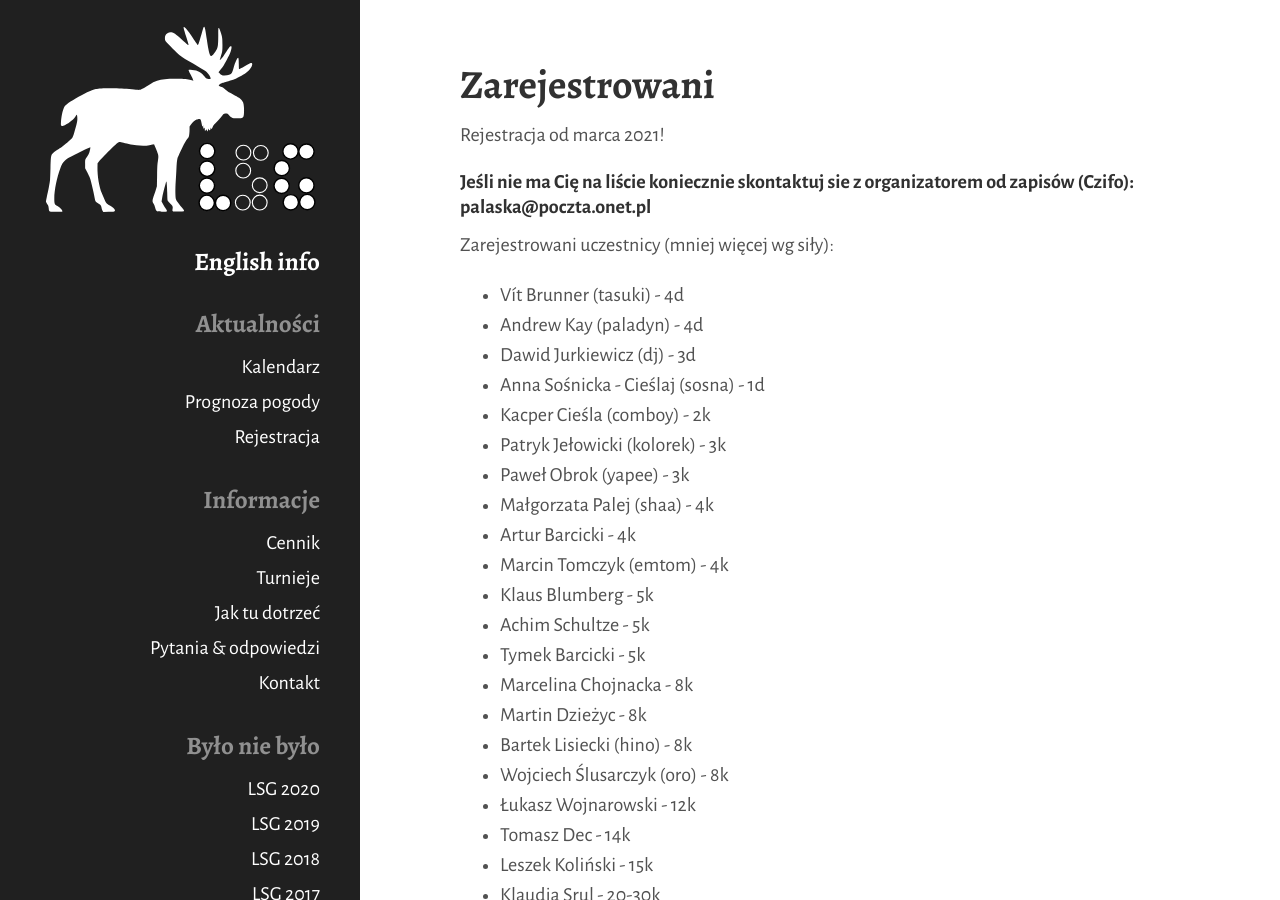
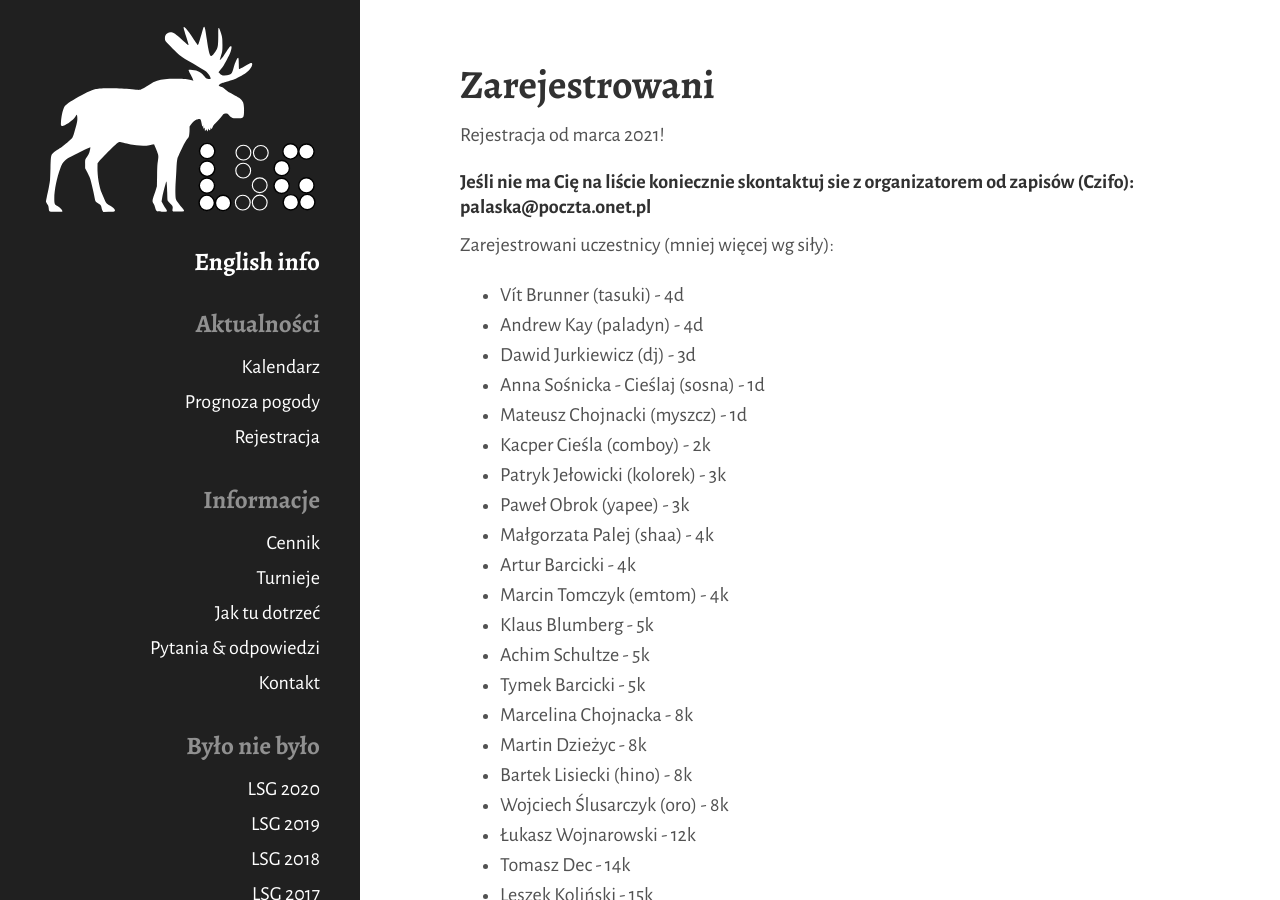
Before and after one commit to tasuki/lsg, a Jekyll site: the page built from zarejestrowani.md, in a window 1280 px wide and 900 px high. Built offline with Jekyll 4.4.1, drawn with Linux system fonts in a browser that asks for light colours; nearby versions of some CDN libraries.

Commit message:
Update zarejestrowani.md

```diff
--- a/zarejestrowani.md
+++ b/zarejestrowani.md
@@ -15,6 +15,7 @@ Zarejestrowani uczestnicy (mniej więcej wg siły):
 - Andrew Kay (paladyn) - 4d
 - Dawid Jurkiewicz (dj) - 3d
 - Anna Sośnicka - Cieślaj (sosna) - 1d
+- Mateusz Chojnacki (myszcz) - 1d
 - Kacper Cieśla (comboy) - 2k
 - Patryk Jełowicki (kolorek) - 3k
 - Paweł Obrok (yapee) - 3k
```
